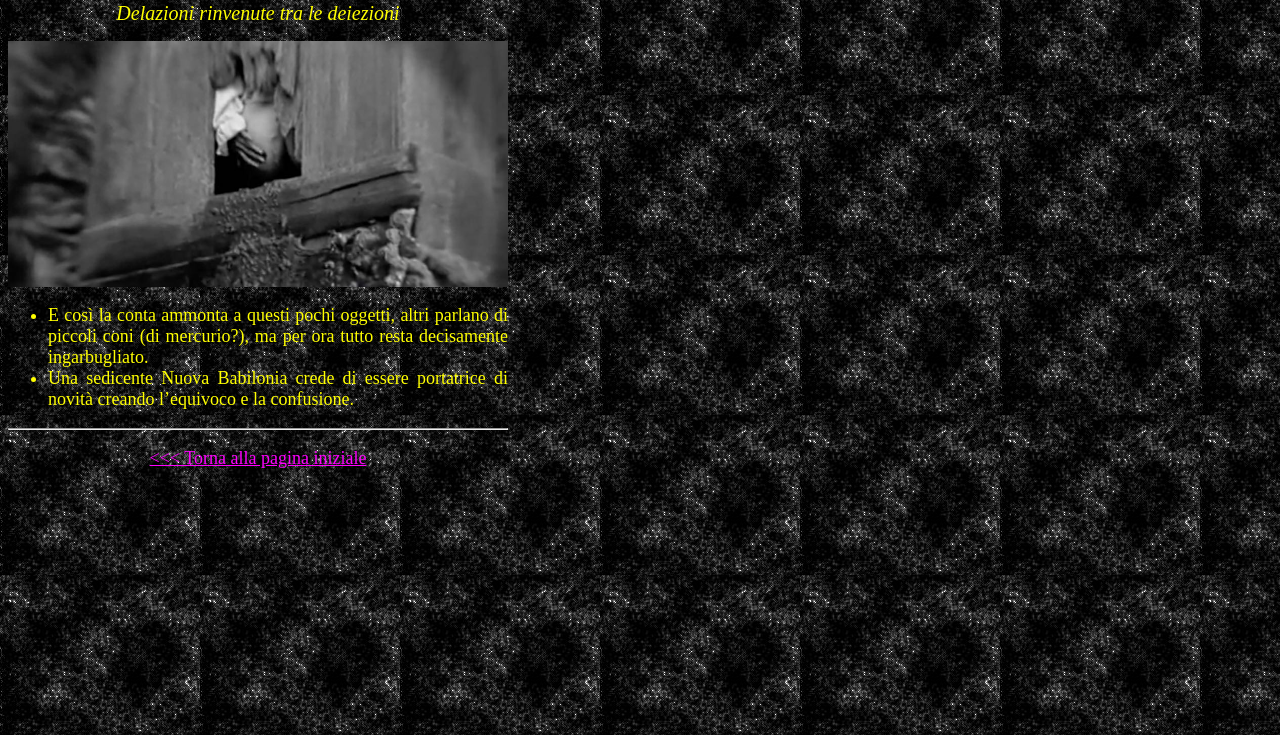
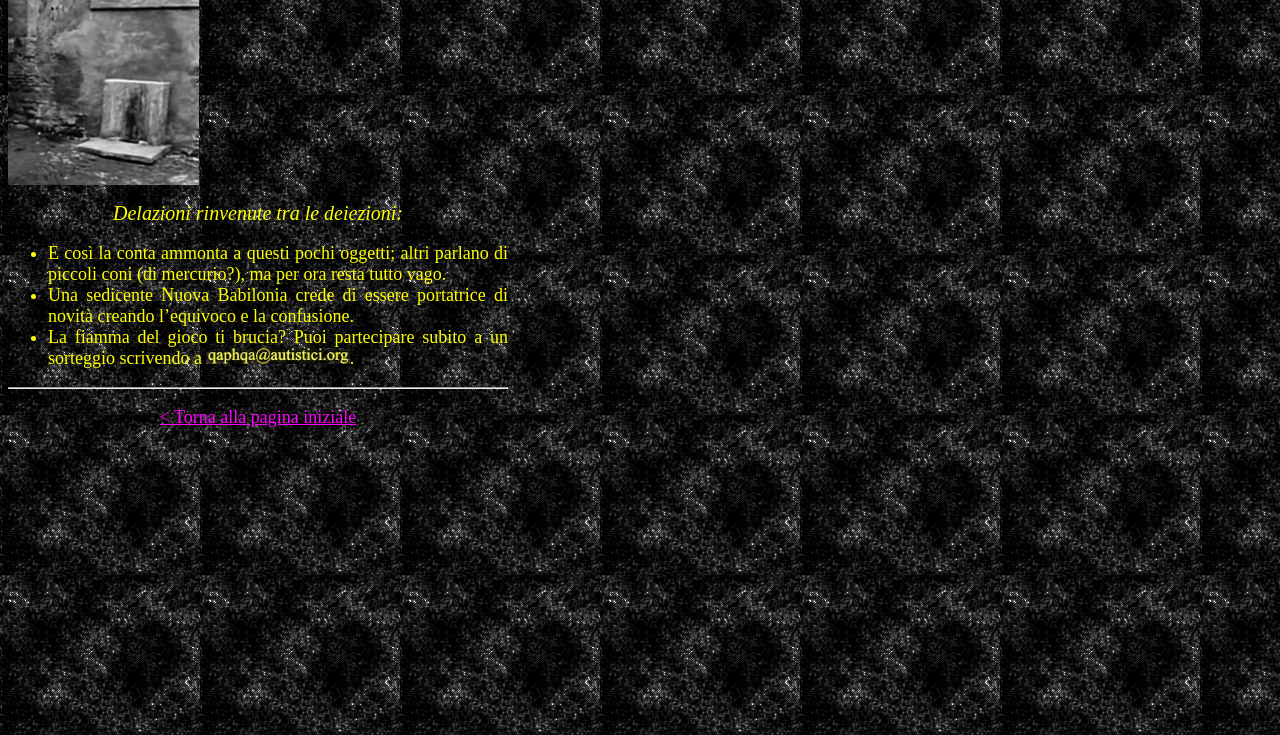
Before and after one commit to lecheygalletas/lecheygalletas.github.io, a plain HTML site: page latrina.html in a window 1280 px wide. Shown: the part 65-800 px from the top of the page. Drawn offline with Linux system fonts and the light colour scheme.

Commit message:
Add files via upload

```diff
--- a/latrina.html
+++ b/latrina.html
@@ -9,19 +9,24 @@
 		<h1>
 			Latrina
 		</h1>
+<img src="qaphqa2.jpg" height="200px">
 			<h2>
-				Delazioni rinvenute tra le deiezioni
+				Delazioni rinvenute tra le deiezioni:
 			</h2>
-		<img src="qaphqa.jpg" width="500px">
+
 		<ul>
 			<li>
-			E così la conta ammonta a questi pochi oggetti, altri parlano di piccoli coni (di mercurio?), ma per ora tutto resta decisamente ingarbugliato.
-		</li>
-		<li>
+			E così la conta ammonta a questi pochi oggetti; altri parlano di piccoli coni (di mercurio?), ma per ora resta tutto vago.
+			</li>
+			<li>
 			Una sedicente Nuova Babilonia crede di essere portatrice di novità creando l’equivoco e la confusione.
-		</li>
+			</li>
+			<li>
+			La fiamma del gioco ti brucia? Puoi partecipare subito a un sorteggio scrivendo a <img height="16px" src="arroba.jpg">.
+			</li>
 	</ul>
+
 		<hr>
-		<p style="text-align: center;"><a href="index.html"><<< Torna alla pagina iniziale</a></p>
+		<p style="text-align: center;"><a href="index.html">< Torna alla pagina iniziale</a></p>
 	</body>
 </html>
--- a/style.css
+++ b/style.css
@@ -1,6 +1,10 @@
+*
+{
+	font-family: "Times New Roman";
+}
+
 body
 {
-	font-family: "Times New Roman";
 	color: #FF0;
 	max-width: 500px;
 	text-height: 40px;
```
Also changed, not shown: index.html (+1 -2 lines), regole.html (+1 -1 lines), qaphqa2.jpg (added).
